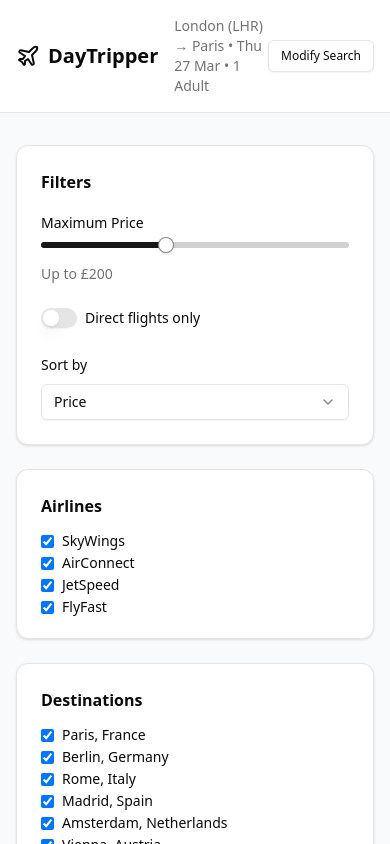
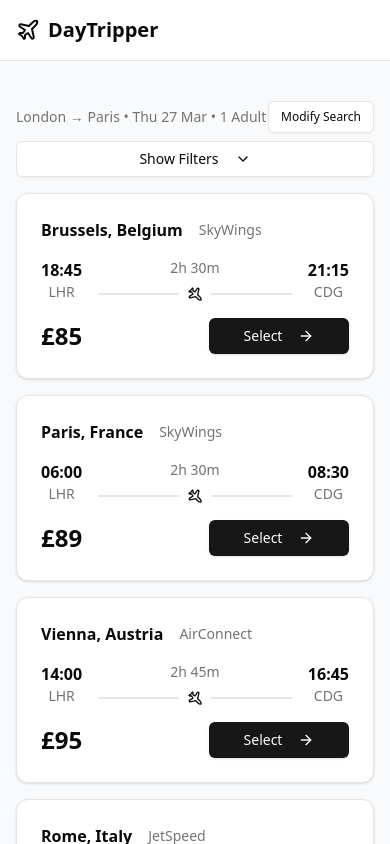
Before and after one commit to alexabrahall/EDT-POC, a Next.js app: page /results in a window 390 px wide. Shown: the top 844 px of the page. Built offline with nearby package versions, Linux system fonts and the light colour scheme.

Commit message:
more changes and improvements

```diff
--- /dev/null
+++ b/components/ui/collapsible.tsx
@@ -0,0 +1,11 @@
+"use client"
+
+import * as CollapsiblePrimitive from "@radix-ui/react-collapsible"
+
+const Collapsible = CollapsiblePrimitive.Root
+
+const CollapsibleTrigger = CollapsiblePrimitive.CollapsibleTrigger
+
+const CollapsibleContent = CollapsiblePrimitive.CollapsibleContent
+
+export { Collapsible, CollapsibleTrigger, CollapsibleContent }
--- a/components/ui/flight-results.tsx
+++ b/components/ui/flight-results.tsx
@@ -12,8 +12,14 @@ import {
   SelectTrigger,
   SelectValue,
 } from "@/components/ui/select";
-import { ArrowRight, Plane } from "lucide-react";
+import { ArrowRight, ChevronDown, ChevronUp, Plane } from "lucide-react";
 import { useState } from "react";
+import {
+  Collapsible,
+  CollapsibleContent,
+  CollapsibleTrigger,
+} from "./collapsible";
+import { useRouter } from "next/navigation";
 
 // Fake flight data
 const flights = [
@@ -143,6 +149,7 @@ export default function FlightResults() {
   const [maxPrice, setMaxPrice] = useState(200);
   const [directOnly, setDirectOnly] = useState(false);
   const [sortBy, setSortBy] = useState("price");
+  const [isFiltersOpen, setIsFiltersOpen] = useState(false);
 
   // Filter and sort flights
   const filteredFlights = flights
@@ -156,30 +163,8 @@ export default function FlightResults() {
       return 0;
     });
 
-  return (
-    <div className="min-h-screen bg-gray-50 dark:bg-gray-900">
-      <header className="border-b bg-white dark:bg-gray-800">
-        <div className="container mx-auto px-4 py-4">
-          <div className="flex items-center justify-between">
-            <div className="flex items-center space-x-4">
-              <div className="flex items-center space-x-2">
-                <Plane className="h-6 w-6" />
-                <span className="text-xl font-bold">DayTripper</span>
-              </div>
-              <div className="text-sm text-muted-foreground">
-                London (LHR) → Paris • Thu 27 Mar • 1 Adult
-              </div>
-            </div>
-            <Button variant="outline" size="sm">
-              Modify Search
-            </Button>
-          </div>
-        </div>
-      </header>
-
-      <main className="container mx-auto px-4 py-8">
-        <div className="grid gap-6 md:grid-cols-[280px,1fr]">
-          <div className="space-y-6">
+  const FiltersContent = () => (
+    <>
       <Card>
         <CardContent className="p-6">
           <h2 className="font-semibold mb-4">Filters</h2>
@@ -199,15 +184,6 @@ export default function FlightResults() {
               </div>
             </div>
 
-                  <div className="flex items-center space-x-2">
-                    <Switch
-                      id="direct-only"
-                      checked={directOnly}
-                      onCheckedChange={setDirectOnly}
-                    />
-                    <Label htmlFor="direct-only">Direct flights only</Label>
-                  </div>
-
             <div className="space-y-2">
               <Label>Sort by</Label>
               <Select value={sortBy} onValueChange={setSortBy}>
@@ -217,9 +193,7 @@ export default function FlightResults() {
                 <SelectContent>
                   <SelectItem value="price">Price</SelectItem>
                   <SelectItem value="duration">Duration</SelectItem>
-                        <SelectItem value="departure">
-                          Departure Time
-                        </SelectItem>
+                  <SelectItem value="departure">Departure Time</SelectItem>
                 </SelectContent>
               </Select>
             </div>
@@ -233,10 +207,7 @@ export default function FlightResults() {
           <div className="space-y-2">
             {Array.from(new Set(flights.map((f) => f.airline))).map(
               (airline) => (
-                      <div
-                        key={airline}
-                        className="flex items-center space-x-2"
-                      >
+                <div key={airline} className="flex items-center space-x-2">
                   <input
                     type="checkbox"
                     id={airline}
@@ -256,38 +227,95 @@ export default function FlightResults() {
           <h2 className="font-semibold mb-4">Destinations</h2>
           <div className="space-y-2">
             {Array.from(new Set(flights.map((f) => f.destination))).map(
-                    (airline) => (
-                      <div
-                        key={airline}
-                        className="flex items-center space-x-2"
-                      >
+              (destination) => (
+                <div key={destination} className="flex items-center space-x-2">
                   <input
                     type="checkbox"
-                          id={airline}
+                    id={destination}
                     className="rounded border-gray-300"
                     defaultChecked
                   />
-                        <Label htmlFor={airline}>{airline}</Label>
+                  <Label htmlFor={destination}>{destination}</Label>
                 </div>
               )
             )}
           </div>
         </CardContent>
       </Card>
+    </>
+  );
+
+  let router = useRouter();
+
+  return (
+    <div className="min-h-screen bg-gray-50 dark:bg-gray-900">
+      <header className="border-b bg-white dark:bg-gray-800">
+        <div className="container mx-auto px-4 py-4">
+          <div className="flex items-center justify-between">
+            <div className="flex items-center space-x-4">
+              <div className="flex items-center space-x-2">
+                <Plane className="h-6 w-6" />
+                <span className="text-xl font-bold">DayTripper</span>
+              </div>
+
+            </div>
+
+          </div>
+        </div>
+      </header>
+
+      <main className="container mx-auto px-4 py-8">
+      <div className="flex items-center justify-between my-2">
+            <div className="flex items-center space-x-4">
+              <div className="text-sm text-muted-foreground">
+                London → Paris • Thu 27 Mar • 1 Adult
+              </div>
+            </div>
+            <Button
+              variant="outline"
+              size="sm"
+              onClick={() => {
+                router.push("/");
+              }}
+            >
+              Modify Search
+            </Button>
+          </div>
+        <div className="md:hidden mb-4">
+          <Collapsible open={isFiltersOpen} onOpenChange={setIsFiltersOpen}>
+            <CollapsibleTrigger asChild>
+              <Button variant="outline" className="w-full">
+                {isFiltersOpen ? (
+                  <>
+                    Hide Filters <ChevronUp className="ml-2 h-4 w-4" />
+                  </>
+                ) : (
+                  <>
+                    Show Filters <ChevronDown className="ml-2 h-4 w-4" />
+                  </>
+                )}
+              </Button>
+            </CollapsibleTrigger>
+            <CollapsibleContent className="space-y-4 mt-4">
+              <FiltersContent />
+            </CollapsibleContent>
+          </Collapsible>
+        </div>
+
+        <div className="grid gap-6 md:grid-cols-[280px,1fr]">
+          <div className="hidden md:block space-y-6">
+            <FiltersContent />
           </div>
 
           <div className="space-y-4">
             {filteredFlights.map((flight) => (
               <Card key={flight.id}>
                 <CardContent className="p-6">
-                  <div className="grid gap-6 md:grid-cols-[1fr,auto]">
-                    <div className="space-y-4">
+                  <div className="flex flex-col space-y-4">
                     <div className="flex items-center space-x-4">
-                        <div className="font-semibold">
-                          {flight.destination}
-                        </div>
+                      <div className="font-semibold">{flight.destination}</div>
                       <div className="text-sm text-muted-foreground">
-                          {flight.airline} {flight.flightNumber}
+                        {flight.airline}
                       </div>
                     </div>
                     <div className="flex items-center space-x-4">
@@ -318,9 +346,10 @@ export default function FlightResults() {
                         </span>
                       </div>
                     </div>
+                    <div className="flex sm:justify-end justify-between items-center mt-4">
+                      <div className="text-2xl font-bold sm:mx-2">
+                        £{flight.price}
                       </div>
-                    <div className="flex flex-col items-end justify-between">
-                      <div className="text-2xl font-bold">£{flight.price}</div>
                       <Button className="min-w-[140px]">
                         Select <ArrowRight className="ml-2 h-4 w-4" />
                       </Button>
--- a/package.json
+++ b/package.json
@@ -10,6 +10,7 @@
   },
   "dependencies": {
     "@radix-ui/react-checkbox": "^1.1.4",
+    "@radix-ui/react-collapsible": "^1.1.3",
     "@radix-ui/react-dialog": "^1.1.6",
     "@radix-ui/react-label": "^2.1.2",
     "@radix-ui/react-popover": "^1.1.6",
```
Also changed, not shown: components/ui/flight-search.tsx (+69 -63 lines), 1 other file (tests, documents, lock files or other folders). Lines whose indentation alone changed are shown as unchanged.
